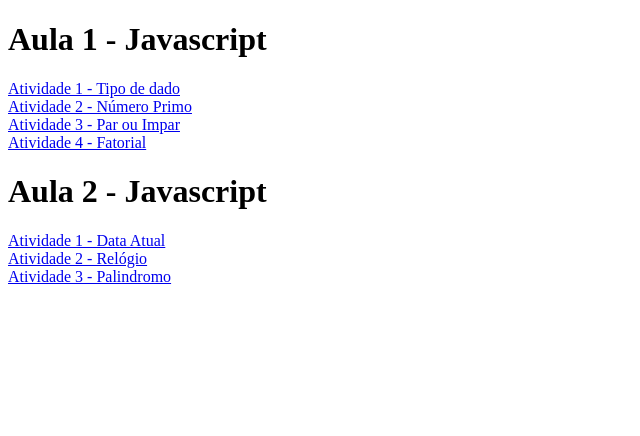
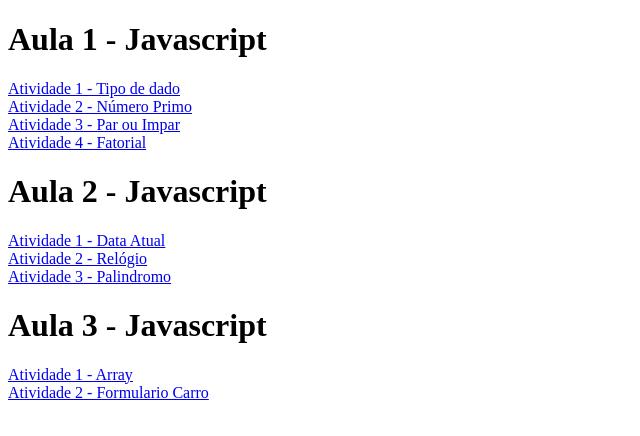
Before and after one commit to Lennohenrique/Laboratorio_Eng_Software, a plain HTML site: page index.html in a window 1280 px wide. Shown: the whole page, without its empty margins (0-640 px from the left). Drawn offline with Linux system fonts and the light colour scheme.

Commit message:
Update index.html

```diff
--- a/index.html
+++ b/index.html
@@ -17,5 +17,9 @@
     <a href="JS_aula2/Atividade_1.html">Atividade 1 - Data Atual</a><br>
     <a href="JS_aula2/Atividade_2.html">Atividade 2 - Relógio</a><br>
     <a href="JS_aula2/Atividade_3.html">Atividade 3 - Palindromo</a><br>
+
+    <h1>Aula 3 - Javascript</h1>
+    <a href="JS_aula3/Atividade_1.html">Atividade 1 - Array</a><br>
+    <a href="JS_aula3/Atividade_2.html">Atividade 2 - Formulario Carro</a><br>
 </body>
 </html>
```
